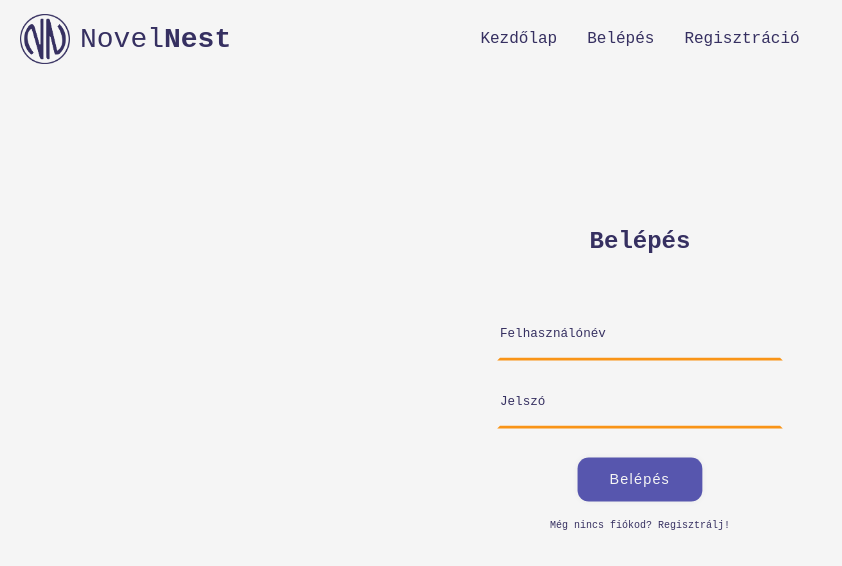
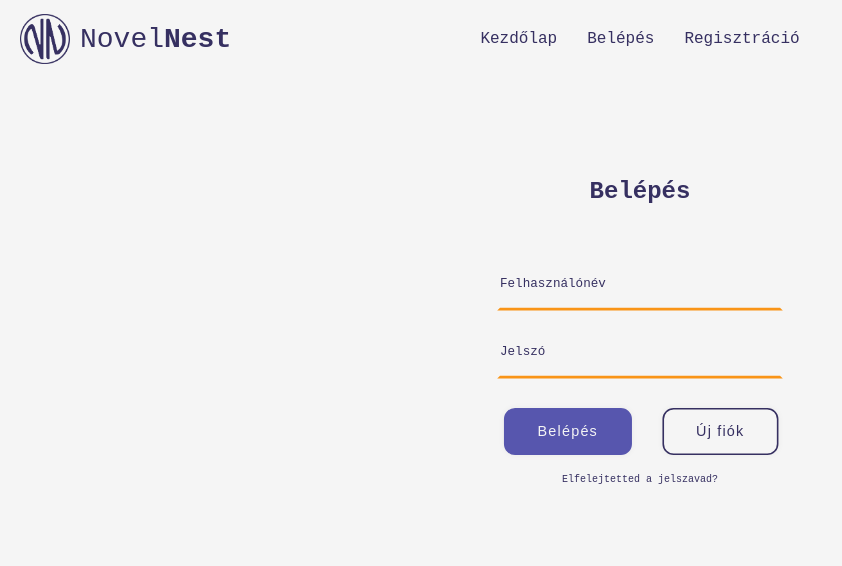
Before and after one commit to adamcsanyi16/NovelNest, a React (Create React App) app in the folder client/: page /belepes in a window 1280 px wide. Shown: the top 566 px of the page, without its empty margins (0-842 px from the left). Built offline with nearby package versions, Linux system fonts and the light colour scheme; no server answers; a web font is replaced by a local one.

Commit message:
emailchange link

```diff
--- a/client/src/App.scss
+++ b/client/src/App.scss
@@ -127,12 +127,15 @@ button {
   font-size: 18px;
   transition: all 0.5s ease;
   scale: 0.8;
+  cursor: pointer;
+  border: 2px solid $vilagoskek;
 }
 
 button:hover {
   letter-spacing: 3px;
   background-color: $sotetkek;
   color: hsl(0, 0%, 100%);
+  border: 2px solid $sotetkek;
 }
 
 button:active {
@@ -147,6 +150,18 @@ button:active {
   display: flex;
   align-items: center;
   justify-content: center;
+}
+
+#sarga {
+  background-color: $feher;
+  border: 2px solid $sotetkek;
+  color: $sotetkek;
+}
+
+#sarga:hover {
+  background-color: $sotetkek;
+  color: $feher;
+  cursor: pointer;
 }
 
 .button-row {
@@ -238,7 +253,7 @@ form {
   display: flex;
   justify-content: center;
   align-items: center;
-  margin-top: 150px;
+  margin-top: 100px;
 }
 
 .forms-container h2 {
--- a/client/src/pages/Login/Login.jsx
+++ b/client/src/pages/Login/Login.jsx
@@ -103,9 +103,12 @@ const Login = () => {
           <button type="submit" disabled={isLoading}>
             Belépés
           </button>
+          <button onClick={navigate("/regisztracio")} id="sarga">
+            Új fiók
+          </button>
         </div>
         <div className="links">
-          <Link to={"/regisztracio"}>Még nincs fiókod? Regisztrálj!</Link>
+          <Link to={"/valtoztat"}>Elfelejtetted a jelszavad?</Link>
         </div>
         {error && <div className="error">{error}</div>}
         {success && <div className="success">{success}</div>}
--- a/client/src/pages/Registration/Registration.jsx
+++ b/client/src/pages/Registration/Registration.jsx
@@ -15,7 +15,7 @@ const Registration = () => {
   const { dispatch } = useAuthContext();
   const url = config.URL;
 
-  //const navigate = useNavigate();
+  const navigate = useNavigate();
 
   const register = async () => {
     setIsLoading(true);
```
Also changed, not shown: 1 other file (tests, documents, lock files or other folders).
